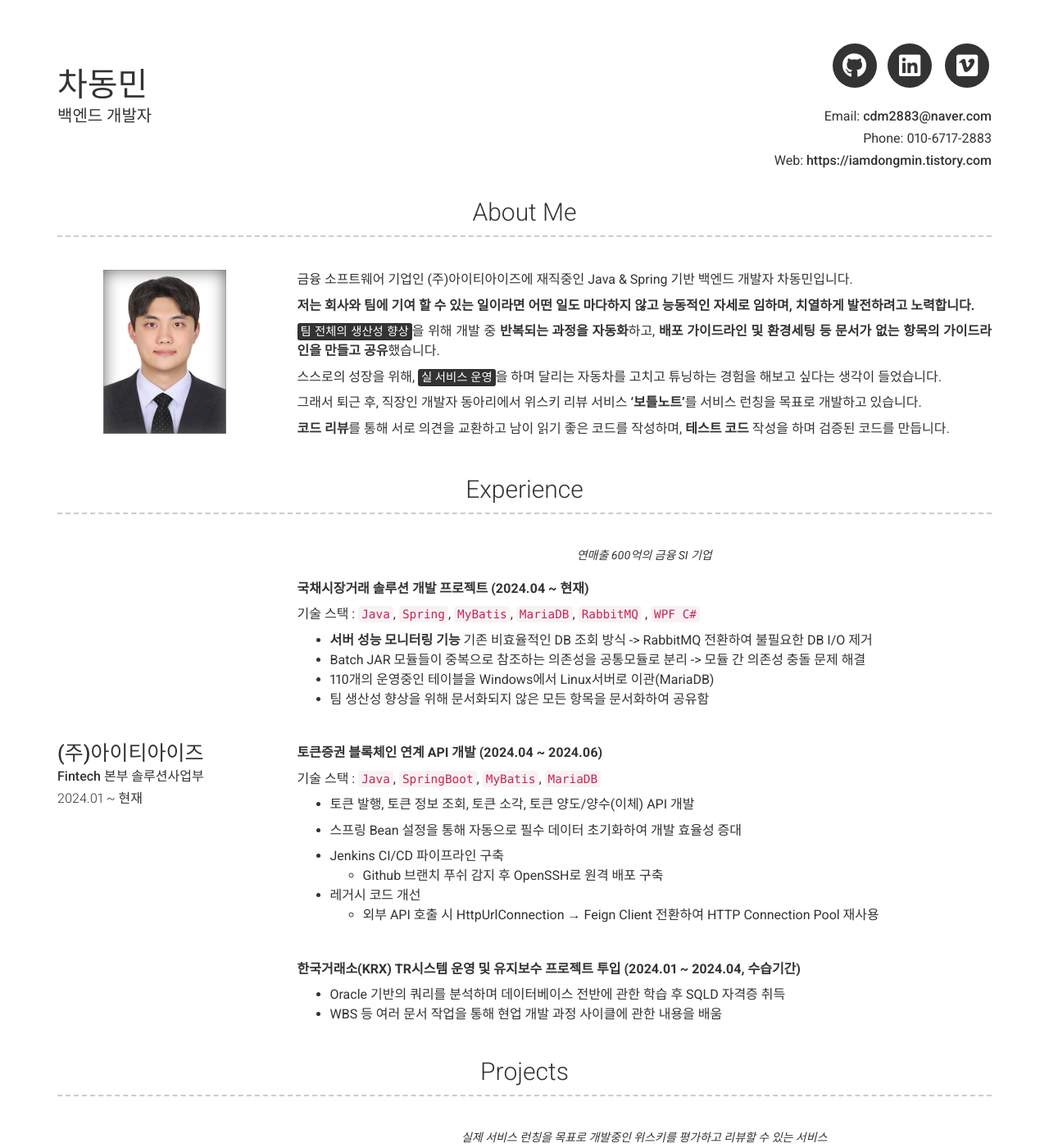
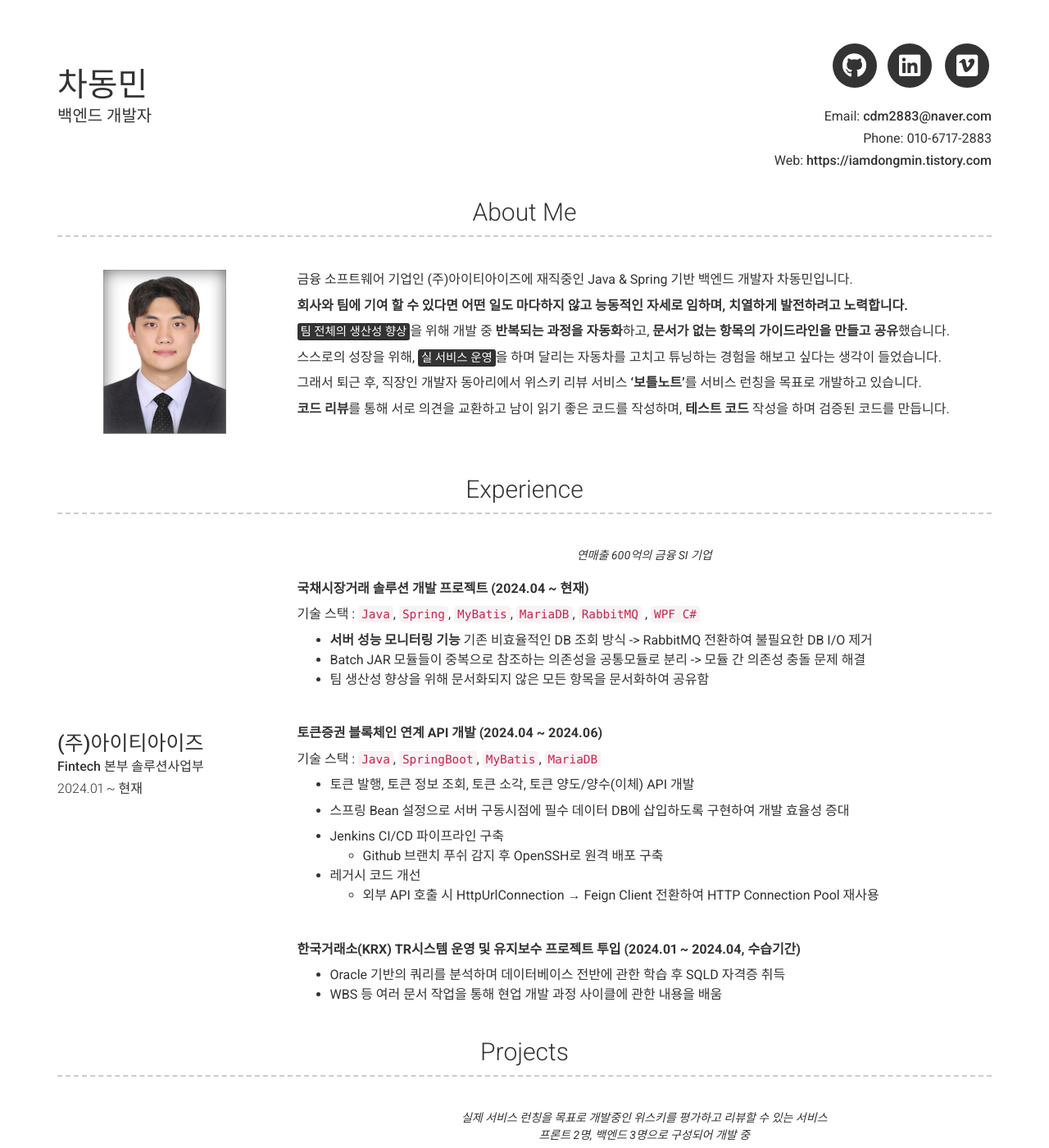
Before and after one commit to chadongmin/chadongmin.github.io, a Jekyll site: the page built from index.md, in a window 1280 px wide and 1400 px high. Shown: the whole window at 82% size. Built offline with Jekyll 4.4.1, drawn with Linux system fonts in a browser that asks for light colours; nearby versions of some CDN libraries; some of the changed text lies outside the part shown.

Commit message:
이력서 v1.1 오타 및 내용 수정

```diff
--- a/_config.yml
+++ b/_config.yml
@@ -49,9 +49,9 @@ about_profile_image: images/profile_image.jpg
 about_content: | # this will include new lines to allow paragraphs
   금융 소프트웨어 기업인 (주)아이티아이즈에 재직중인 Java & Spring 기반 백엔드 개발자 차동민입니다.
 
-  **저는 회사와 팀에 기여 할 수 있는 일이라면 어떤 일도 마다하지 않고 능동적인 자세로 임하며, 치열하게 발전하려고 노력합니다.**
+  **회사와 팀에 기여 할 수 있다면 어떤 일도 마다하지 않고 능동적인 자세로 임하며, 치열하게 발전하려고 노력합니다.**
 
-  <mark>팀 전체의 생산성 향상</mark>을 위해 개발 중 **반복되는 과정을 자동화**하고, **배포 가이드라인 및 환경세팅 등 문서가 없는 항목의 가이드라인을 만들고 공유**했습니다.
+  <mark>팀 전체의 생산성 향상</mark>을 위해 개발 중 **반복되는 과정을 자동화**하고, **문서가 없는 항목의 가이드라인을 만들고 공유**했습니다.
 
   스스로의 성장을 위해, <mark>실 서비스 운영</mark>을 하며 달리는 자동차를 고치고 튜닝하는 경험을 해보고 싶다는 생각이 들었습니다.
 
@@ -78,7 +78,6 @@ content:
 
           - **서버 성능 모니터링 기능** 기존 비효율적인 DB 조회 방식 -> RabbitMQ 전환하여 불필요한 DB I/O 제거
           - Batch JAR 모듈들이 중복으로 참조하는 의존성을 공통모듈로 분리 ->  모듈 간 의존성 충돌 문제 해결
-          - 110개의 운영중인 테이블을 Windows에서 Linux서버로 이관(MariaDB)
           - 팀 생산성 향상을 위해 문서화되지 않은 모든 항목을 문서화하여 공유함
 
           <br>
@@ -89,7 +88,7 @@ content:
 
           - 토큰 발행, 토큰 정보 조회, 토큰 소각, 토큰 양도/양수(이체) API 개발
 
-          - 스프링 Bean 설정을 통해 자동으로 필수 데이터 초기화하여 개발 효율성 증대
+          - 스프링 Bean 설정으로 서버 구동시점에 필수 데이터 DB에 삽입하도록 구현하여 개발 효율성 증대
 
           - Jenkins CI/CD 파이프라인 구축
             - Github 브랜치 푸쉬 감지 후 OpenSSH로 원격 배포 구축
@@ -137,7 +136,7 @@ content:
           모니터링 : `Grafana`, `Prometheus`<br>
 
           - Docker volume을 사용하여, MySQL 컨테이너 실행 시 공통 데이터가 초기화 된 개발환경 구축
-          - 도메인 규칙과 비즈니스 로직을 분리하여 캡슐화
+          - 도메인 로직과 비즈니스 로직을 분리하여 도메인 객체 캡슐화
           - **JWT 기반 회원 도메인(회원가입, 로그인) 기능 개발**
               - 닉네임 생성 로직을 **인터페이스로 분리**하여 DIP 원칙 적용
           - **리뷰 도메인 개발 (리뷰 등록, 리뷰 목록 조회, 리뷰 수정)**
```
Also changed, not shown: 1 other file.
